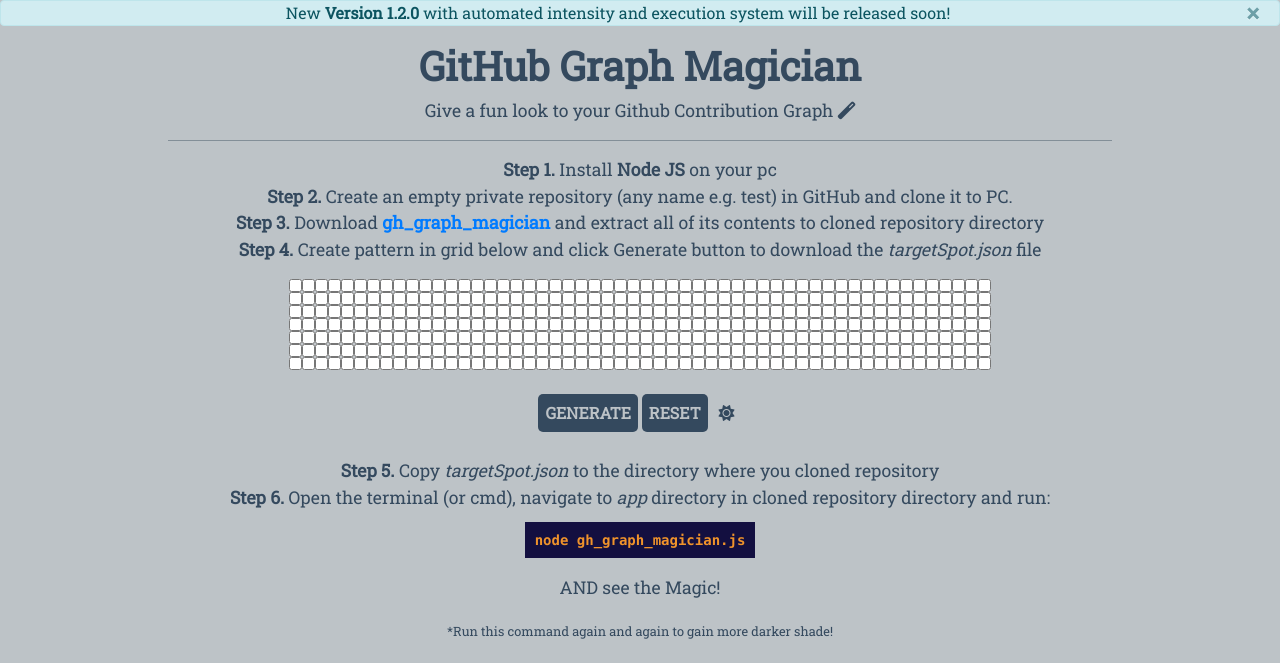
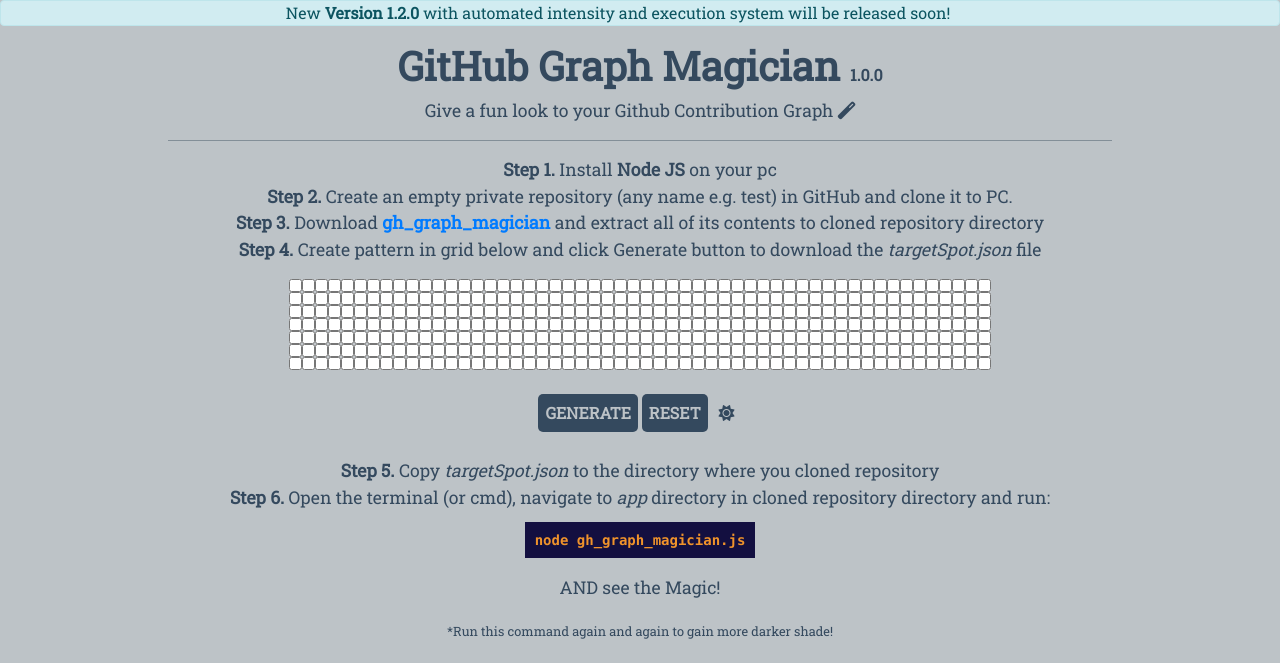
Before and after one commit to faatehsultan/github-graph-magician, a plain HTML site: page index.html in a window 1280 px wide. Shown: the top 663 px of the page. Drawn offline with nearby package versions, Linux system fonts and the light colour scheme.

Commit message:
Bug Fixed, Version Label Add

```diff
--- a/index.html
+++ b/index.html
@@ -17,16 +17,13 @@
   <!--New Version Soon Notification-->
   <div class="alert alert-info alert-dismissible fade show" role="alert" style="padding-top:0px; padding-bottom: 0px;">
     New <strong>Version 1.2.0</strong> with automated intensity and execution system will be released soon!
-    <button type="button" class="close" data-dismiss="alert" aria-label="Close" style="padding-top:0px; padding-bottom: 0px;">
-      <span aria-hidden="true">&times;</span>
-    </button>
   </div>
 
 
   <!-- Header -->
   <div class="container">
     <header>
-      <h1><a href="./index.html" id="header-logo">GitHub Graph Magician</a></h1>
+      <h1><a href="./index.html" id="header-logo">GitHub Graph Magician <small style="font-size:0.4em; font-weight: bold;">1.0.0</small></a></h1>
       <div>
         <p style="
               font-size: 1.1em;
```
